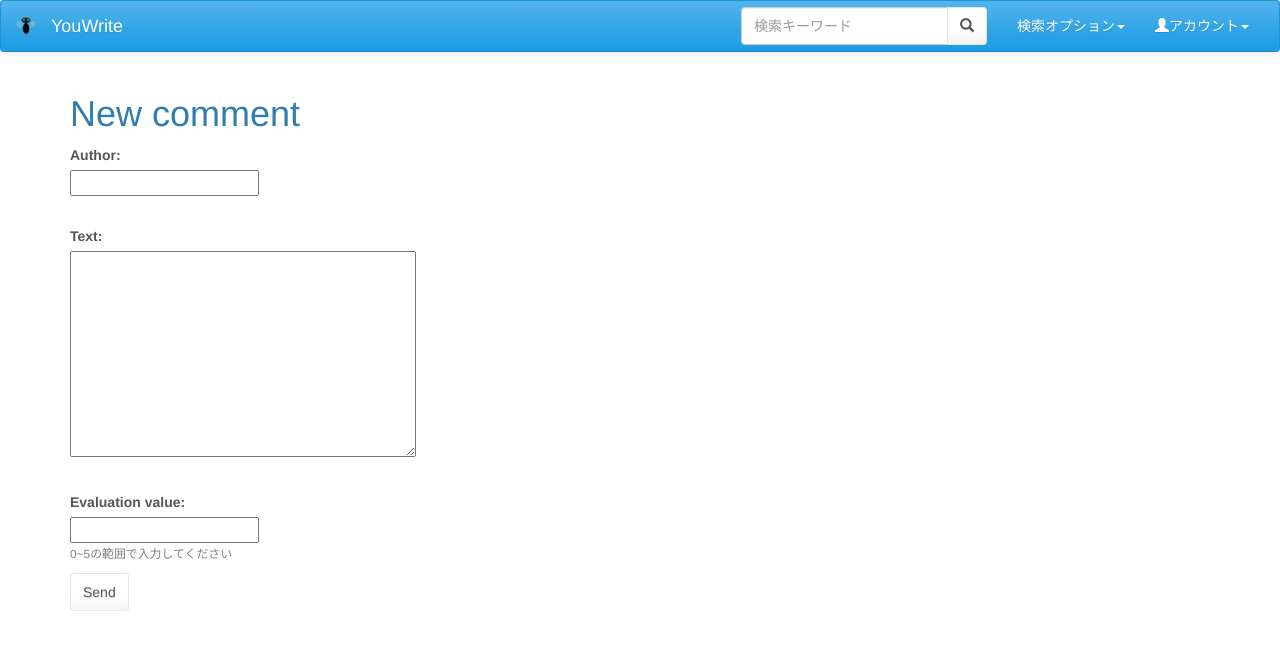
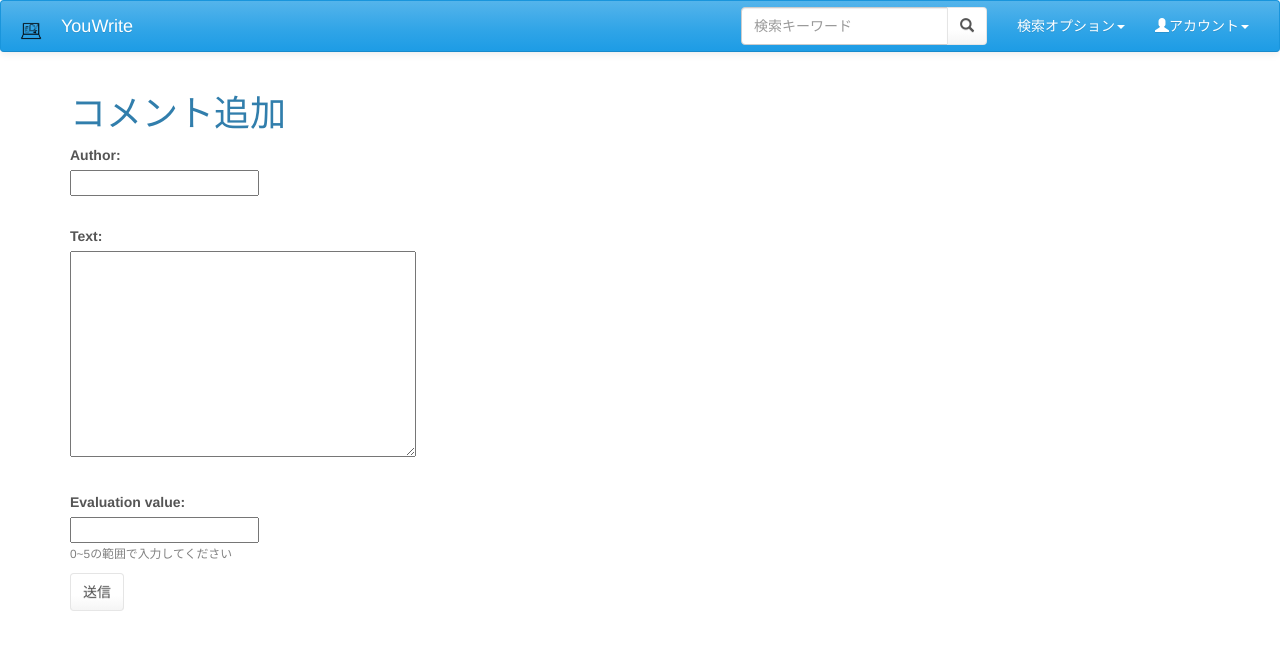
Before and after one commit to takayamaroso/YouWrite, a Django app: page /article/1/comment/ in a window 1280 px wide. Shown: the top 650 px of the page. Run offline with Django 3.2, Linux system fonts and the light colour scheme; tables that the repository leaves empty hold one stand-in row (values such as "Sample post").

Commit message:
コメントの削除、余分なコードの削除、アイコン変更、{% block title %}の追加

```diff
--- a/news/models.py
+++ b/news/models.py
@@ -1,6 +1,7 @@
 from django.db import models
 from django.utils import timezone
 # Create your models here.
+#記事のモデル
 class Article(models.Model):
     author = models.ForeignKey('auth.User')#外部キー　多対１
     title = models.CharField(max_length=200)
@@ -11,12 +12,10 @@ class Article(models.Model):
             blank=True, null=True)
     image = models.ImageField(blank=True, upload_to='images/', default='images/no-image.jpg')
 
+    #記事公開
     def publish(self):
         self.published_date = timezone.now()
         self.save()
-
-    def comments(self):
-        return self.comments#.filter(approved_comment=True)
 
     def __str__(self):
         return self.title
@@ -25,14 +24,6 @@ class Article(models.Model):
     def image_url(self):
         if self.image and hasattr(self.image, 'url'):
             return self.image.url
-
-    """
-    def get_image_path(self, filename):
-        prefix = 'images/'
-        name = self.author
-        extension = os.path.splitext(filename)[-1]
-        return prefix + name + extension
-    """
 
 class Comment(models.Model):
     #外部キー　多対１
--- a/news/templates/news/add_comment.html
+++ b/news/templates/news/add_comment.html
@@ -1,7 +1,9 @@
 {% extends 'news/base.html' %}
-
+{% block title %}
+  <title>YouWrite|コメント追加</title>
+{% endblock %}
 {% block content %}
-  <h1>New comment</h1>
+  <h1>コメント追加</h1>
   <form method="POST">{% csrf_token %}
      {% for field in form %}
       <p>
@@ -16,6 +18,6 @@
         {% endfor %}
       </p>
     {% endfor %}
-    <button type="submit" class="save btn btn-default">Send</button>
+    <button type="submit" class="save btn btn-default">送信</button>
   </form>
 {% endblock %}
--- a/news/templates/news/article_draft_list.html
+++ b/news/templates/news/article_draft_list.html
@@ -1,5 +1,7 @@
 {% extends 'news/base.html' %}
-
+{% block title %}
+  <title>YouWrite|非公開リスト</title>
+{% endblock %}
 {% block content %}
     {% for article in articles %}
         <div class="article">
--- a/news/templates/news/article_edit.html
+++ b/news/templates/news/article_edit.html
@@ -1,5 +1,7 @@
 {% extends 'news/base.html' %}
-
+{% block title %}
+  <title>YouWrite|記事編集</title>
+{% endblock %}
 {% block content %}
     <h1>記事編集</h1>
     <form method="POST" enctype="multipart/form-data">{% csrf_token %}
@@ -16,6 +18,6 @@
                 {% endfor %}
             </p>
         {% endfor %}
-        <button type="submit" class="save btn btn-default">Save</button>
+        <button type="submit" class="save btn btn-default">保存</button>
     </form>
 {% endblock %}
--- a/news/templates/news/article_list.html
+++ b/news/templates/news/article_list.html
@@ -1,5 +1,7 @@
 {% extends 'news/base.html' %}
-
+{% block title %}
+  <title>YouWrite</title>
+{% endblock %}
 {% block content %}
     {% for article in articles %}
         <div class="article">
--- a/news/templates/news/base.html
+++ b/news/templates/news/base.html
@@ -2,7 +2,8 @@
 <!DOCTYPE html>
 <html>
     <head>
-        <title>try</title>
+        {% block title %}
+        {% endblock %}
         <meta name="viewport" content="width=device-width, initial-scale=1.0">
         <!-- Bootstrap -->
         <link href="{% static 'css/theme.min.css' %}" rel="stylesheet" media="screen">
@@ -27,7 +28,7 @@
                         <span class="icon-bar"></span>
                     </button>
                     <a class="navbar-brand" href="#">
-                        <img src="{% static 'image/i3.png' %}"style="height:20px;">		<!--アイコンの画像-->
+                        <img src="{% static 'image/i3.png' %}"style="height:30px;">		<!--アイコンの画像-->
                     </a>
                         <a class="navbar-brand text-center" href="/">YouWrite</a>		<!--タイトル-->
                 </div>
--- a/news/templates/news/signup.html
+++ b/news/templates/news/signup.html
@@ -1,5 +1,7 @@
 {% extends 'news/base.html' %}
-
+{% block title %}
+  <title>YouWrite|新規登録</title>
+{% endblock %}
 {% block content %}
   <h2>新規登録</h2>
   <form method="post">
@@ -16,6 +18,6 @@
         {% endfor %}
       </p>
     {% endfor %}
-    <button type="submit">Sign up</button>
+    <button type="submit">新規登録</button>
   </form>
 {% endblock %}
--- a/news/templates/registration/login.html
+++ b/news/templates/registration/login.html
@@ -1,5 +1,7 @@
 {% extends "news/base.html" %}
-
+{% block title %}
+  <title>YouWrite|ログイン</title>
+{% endblock %}
 {% block content %}
     {% if form.errors %}
         <p>Your username and password didn`t match. Please try again.</p>
--- a/news/urls.py
+++ b/news/urls.py
@@ -6,14 +6,12 @@ urlpatterns = [
     url(r'^old/$', views.article_oldlist, name='article_oldlist'),
     url(r'^value/$', views.article_evaluationlist, name='article_evaluationlist'),
     url(r'^article/(?P<pk>[0-9]+)/$', views.article_detail, name='article_detail'),
-    #url(r'^article/new/$', views.ArticleCreateView.as_view(), name='article_new'),
     url(r'^article/new/$', views.article_new, name='article_new'),
     url(r'^article/(?P<pk>[0-9]+)/edit/$', views.article_edit, name='article_edit'),
     url(r'^drafts/$', views.article_draft_list, name='article_draft_list'),
     url(r'^article/(?P<pk>[0-9]+)/publish/$', views.article_publish, name='article_publish'),
     url(r'^article/(?P<pk>[0-9]+)/remove/$', views.article_remove, name='article_remove'),
     url(r'^article/(?P<pk>\d+)/comment/$', views.add_comment, name='add_comment'),
-    url(r'^comment/(?P<pk>\d+)/approve/$', views.comment_approve, name='comment_approve'),
     url(r'^comment/(?P<pk>\d+)/comment/$', views.comment_remove, name='comment_remove'),
     #signup
     url(r'^signup/$', views.signup, name='signup'),
--- a/news/views.py
+++ b/news/views.py
@@ -13,7 +13,9 @@ from django.views.generic.list import ListView
 from django.db.models import Avg, Count
 # Create your views here.
 
+#－－－－－－－－記事リスト－－－－－－－－－－
 def article_list(request):
+    #検索窓の内容の検知
     if request.GET.get('search') is None:
         article_list = Article.objects\
             .filter(published_date__lte=timezone.now())\
@@ -37,6 +39,7 @@ def article_list(request):
 
 #投稿順
 def article_oldlist(request):
+    #検索窓の内容の検知
     if request.GET.get('search') is None:
         article_list = Article.objects\
             .filter(published_date__lte=timezone.now())\
@@ -60,6 +63,7 @@ def article_oldlist(request):
 
 #評価順表示
 def article_evaluationlist(request):
+    #検索窓の内容の検知
     if request.GET.get('search') is None:
         article_list = Article.objects\
             .filter(published_date__lte=timezone.now())\
@@ -81,23 +85,25 @@ def article_evaluationlist(request):
         articles = paginator.page(paginator.num_pages) #ページが範囲外の時最終ページを表示する
     return render(request, 'news/article_list.html', {'articles':articles})
 
+#記事の未公開リスト
+@login_required
+def article_draft_list(request):
+    articles=Article.objects.filter(
+        published_date__isnull=True
+    ).filter(
+        author=request.user
+    ).order_by('created_date')
+    return render(request, 'news/article_draft_list.html', {'articles': articles})
+
+
+#－－－－－－－－記事－－－－－－－－－－
+
+#記事の内容
 def article_detail(request, pk):
     article = get_object_or_404(Article, pk=pk)
     #article.objects.order_by('-comments__created_date')
     return render(request, 'news/article_detail.html', {'article': article})
 
-"""
-class ArticleCreateView(CreateView):
-  form_class = ArticleForm
-  template_name = 'news/article_edit.html'
-
-  def form_valid(self, form):
-    article = form.save(commit=False)
-    article.author = self.request.user
-    #article.image = self.request.FILES
-    article.save()
-    return redirect(article_detail, pk=article.pk)
-"""
 
 #記事新規投稿
 @login_required
@@ -131,15 +137,6 @@ def article_edit(request, pk):
         form = ArticleForm(instance=article)
     return render(request, 'news/article_edit.html', {'form': form})
 
-#記事の未公開リスト
-@login_required
-def article_draft_list(request):
-    articles=Article.objects.filter(
-        published_date__isnull=True
-    ).filter(
-        author=request.user
-    ).order_by('created_date')
-    return render(request, 'news/article_draft_list.html', {'articles': articles})
 
 #Publishボタンが押された時のView
 @login_required
@@ -149,6 +146,7 @@ def article_publish(request, pk):
     return redirect('article_detail', pk=pk)
 
 
+#記事の削除
 @login_required
 def article_remove(request, pk):
     article = get_object_or_404(Article, pk=pk)
@@ -156,7 +154,8 @@ def article_remove(request, pk):
         article.delete()
     return redirect('article_list')
 
-
+#－－－－－－－－コメント－－－－－－－－－－
+#コメント追加
 def add_comment(request, pk):
     article = get_object_or_404(Article, pk=pk)
     if request.method == "POST":
@@ -174,19 +173,14 @@ def add_comment(request, pk):
 
     return render(request, 'news/add_comment.html', {'form': form})
 
-
-@login_required
-def comment_approve(request, pk):
-    comment = get_object_or_404(Comment, pk=pk)
-    comment.approve()
-    return redirect('article_detail', pk=comment.article.pk)
-
+#コメント削除
 @login_required
 def comment_remove(request, pk):
     comment = get_object_or_404(Comment, pk=pk)
     comment.delete()
     return redirect('article_detail', pk=comment.article.pk)
 
+#新規登録
 def signup(request):
     if request.method == 'POST':
         form = UserCreationForm(request.POST)
```
Also changed, not shown: news/templates/news/article_detail.html (+5 -2 lines), static/image/i3.png.
